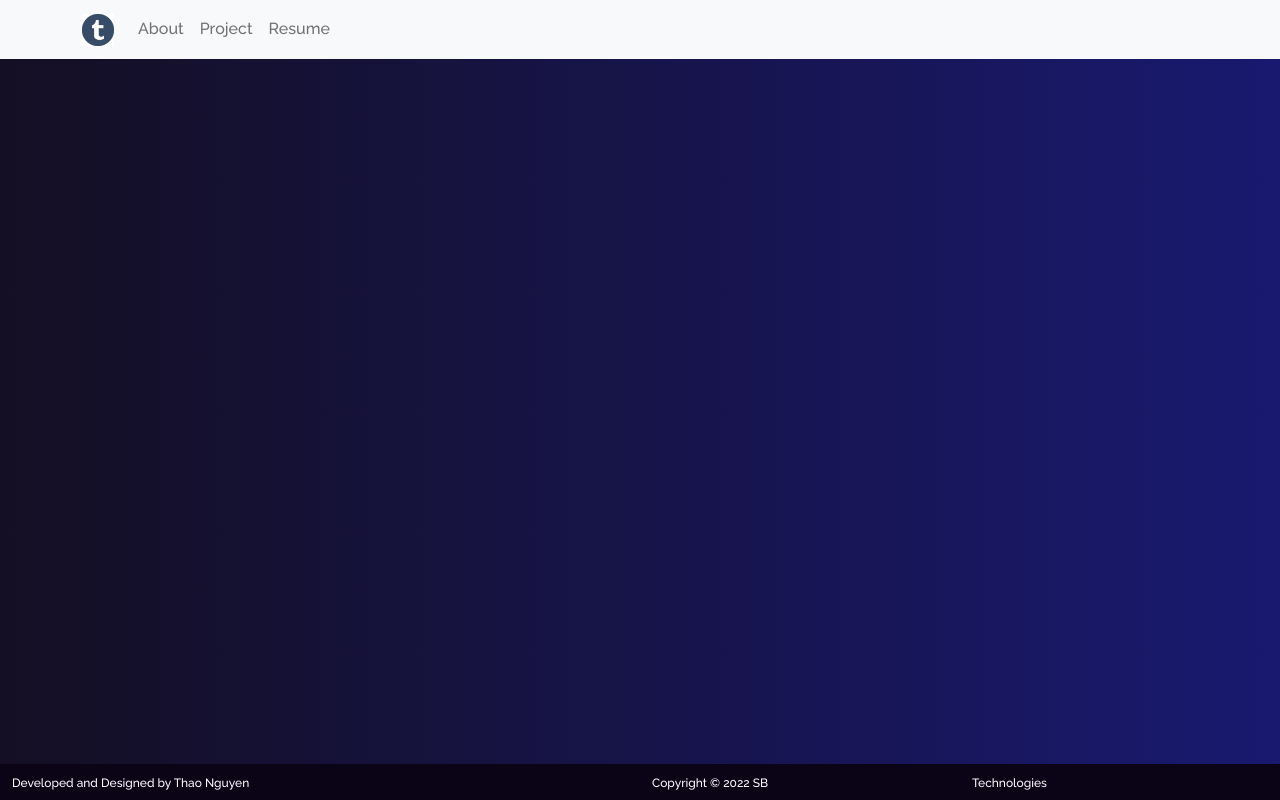
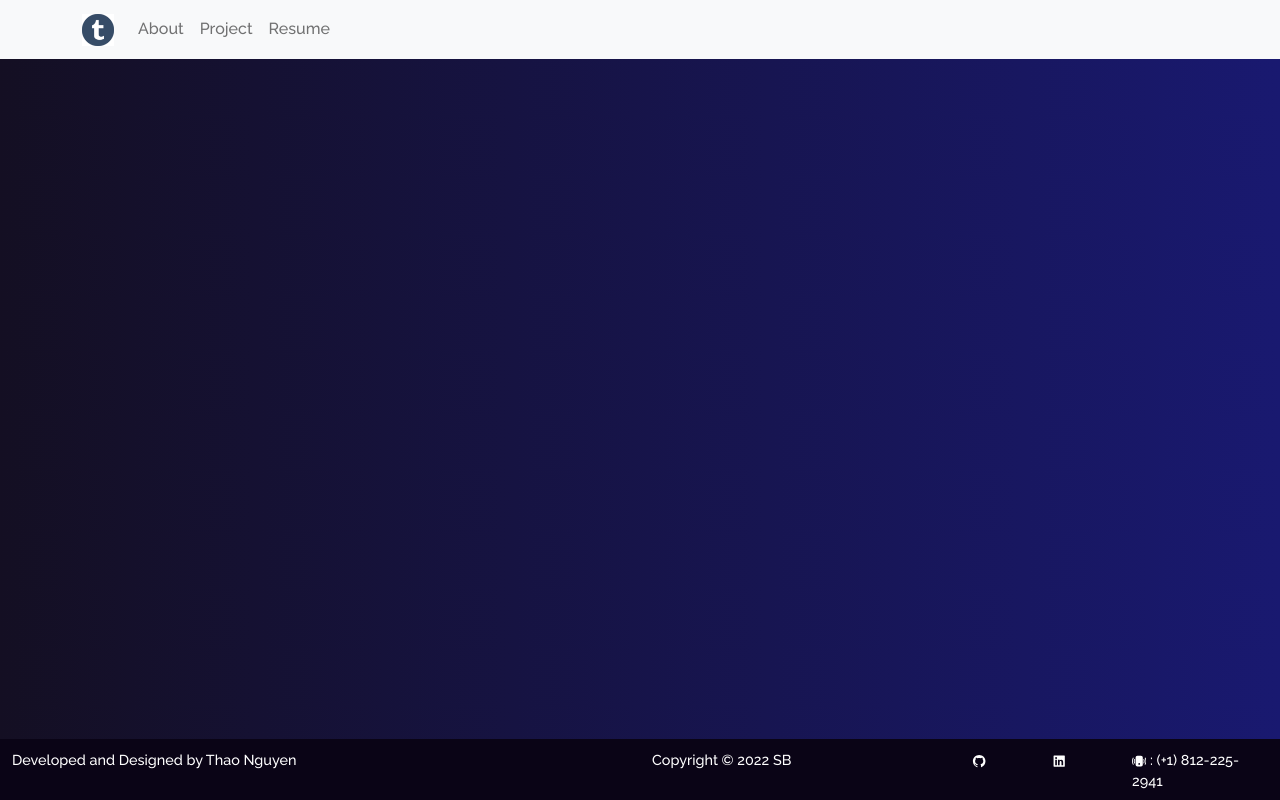
Before and after one commit to ntphuongthao/Personal-Portfolio, a React (Create React App) app: page /resume in a window 1280 px wide. Built offline with nearby package versions, Linux system fonts and the light colour scheme.

Commit message:
Add social media icons to Footer and make it work

```diff
--- a/package.json
+++ b/package.json
@@ -10,6 +10,7 @@
     "react": "^18.2.0",
     "react-bootstrap": "^2.5.0",
     "react-dom": "^18.2.0",
+    "react-icons": "^4.4.0",
     "react-router-dom": "^6.4.1",
     "react-scripts": "5.0.1",
     "web-vitals": "^2.1.4"
--- a/src/components/Footer.js
+++ b/src/components/Footer.js
@@ -1,6 +1,9 @@
 import Container from 'react-bootstrap/Container';
 import Col from 'react-bootstrap/Col';
 import Row from 'react-bootstrap/Row';
+import { AiFillGithub, AiFillLinkedin } from 'react-icons/ai';
+
+import { BsPhoneVibrateFill } from 'react-icons/bs';
 
 export default function Footer() {
   let date = new Date();
@@ -15,7 +18,31 @@ export default function Footer() {
           Copyright © {year} SB
         </Col>
         <Col className="modifyFontsize" xs={3}>
-          Technologies
+          <Row>
+            <Col>
+              <a
+                href="https://github.com/ntphuongthao"
+                style={{ color: 'white' }}
+                target="_blank"
+                rel="noopener noreferrer"
+              >
+                <AiFillGithub />
+              </a>
+            </Col>
+            <Col>
+              <a
+                href="https://www.linkedin.com/in/nguyentpthao/"
+                style={{ color: 'white' }}
+                target="_blank"
+                rel="noopener noreferrer"
+              >
+                <AiFillLinkedin />
+              </a>
+            </Col>
+            <Col xs={6}>
+              <BsPhoneVibrateFill /> : (+1) 812-225-2941
+            </Col>
+          </Row>
         </Col>
       </Row>
     </Container>
--- a/src/index.css
+++ b/src/index.css
@@ -23,5 +23,5 @@ body {
 }
 
 .modifyFontsize {
-  font-size: 0.75rem;
+  font-size: 0.9rem;
 }
```
Also changed, not shown: 1 other file (tests, documents, lock files or other folders).
